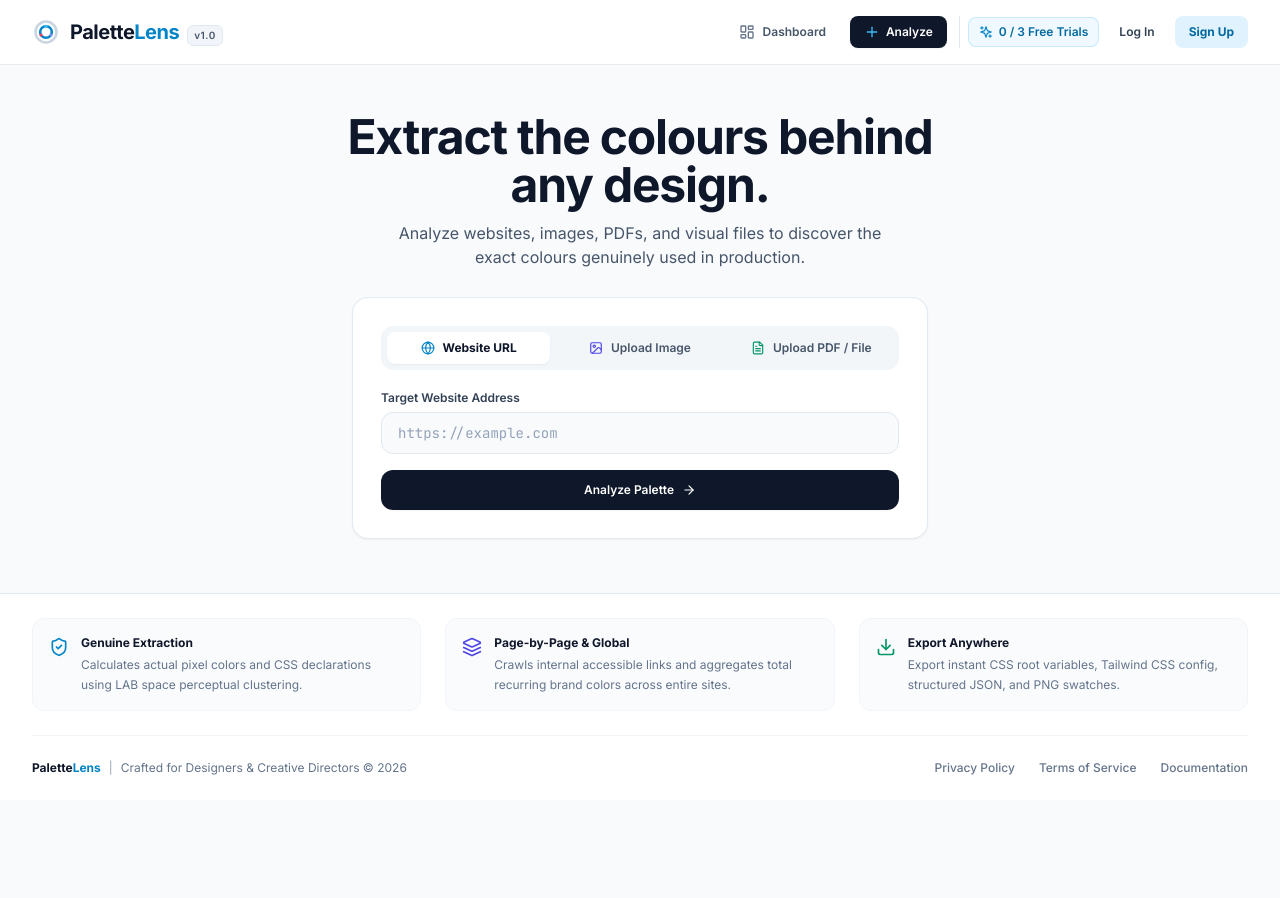
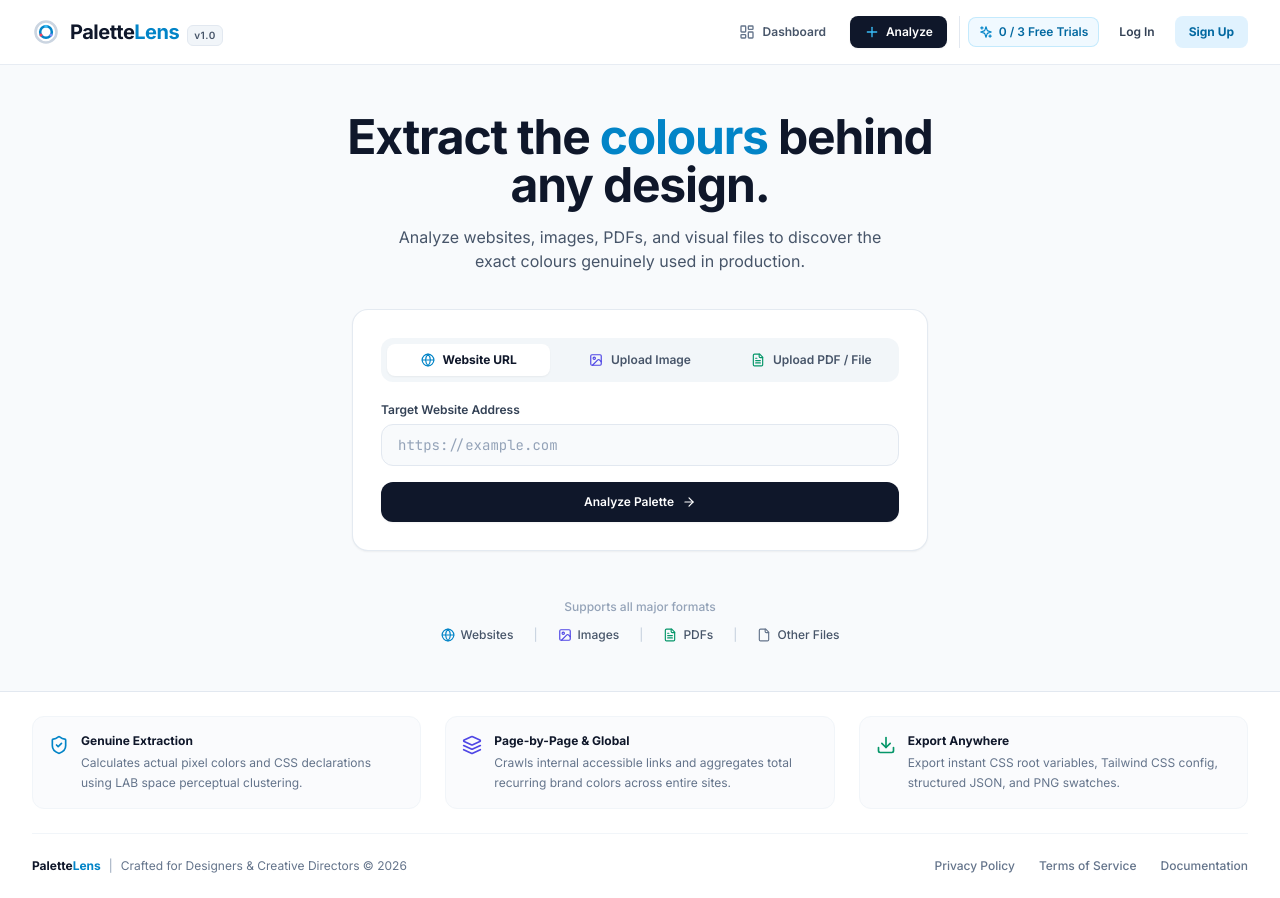
Before and after one commit to Shreya-J-5/PaletteLens, a React (Vite) app in the folder frontend/: page / in a window 1280 px wide. Before the commit the page ends 800 px from the top, so only its background shows below. Built offline with nearby package versions, Linux system fonts and the light colour scheme.

Commit message:
fix: Center hero section vertical layout and refine spacing to match reference composition

```diff
--- a/frontend/src/pages/LandingPage.tsx
+++ b/frontend/src/pages/LandingPage.tsx
@@ -1,6 +1,6 @@
 import React, { useState } from 'react';
 import { useNavigate } from 'react-router-dom';
-import { Globe, Image as ImageIcon, FileText, ArrowRight } from 'lucide-react';
+import { Globe, Image as ImageIcon, FileText, File, ArrowRight } from 'lucide-react';
 import { createWebsiteAnalysis, createFileUploadAnalysis } from '../api/client';
 import { useAuth } from '../context/AuthContext';
 
@@ -50,12 +50,12 @@
   };
 
   return (
-    <div className="w-full max-w-4xl mx-auto py-12 px-4 sm:px-6 lg:px-8 text-center flex flex-col items-center">
+    <div className="flex-1 flex flex-col justify-center items-center w-full max-w-4xl mx-auto px-4 sm:px-6 lg:px-8 py-8 sm:py-12 my-auto text-center">
 
-      {/* Hero Header */}
-      <div className="space-y-3 max-w-2xl mx-auto">
-        <h1 className="text-3xl sm:text-4xl lg:text-5xl font-extrabold text-slate-900 tracking-tight leading-tight">
-          Extract the colours behind any design.
+      {/* 1. Headline & Description Hero Group */}
+      <div className="space-y-4 max-w-2xl mx-auto">
+        <h1 className="text-3xl sm:text-4xl lg:text-5xl font-extrabold text-slate-900 tracking-tight leading-[1.15]">
+          Extract the <span className="text-sky-600">colours</span> behind<br className="hidden sm:inline" /> any design.
         </h1>
 
         <p className="text-sm sm:text-base text-slate-600 max-w-lg mx-auto font-normal leading-relaxed">
@@ -63,8 +63,8 @@
         </p>
       </div>
 
-      {/* Main Input Card */}
-      <div className="mt-7 bg-white border border-slate-200/90 rounded-2xl p-6 sm:p-7 shadow-sm max-w-xl mx-auto w-full space-y-5 text-left">
+      {/* 2. Main Analysis Card */}
+      <div className="mt-8 sm:mt-9 bg-white border border-slate-200/90 rounded-2xl p-6 sm:p-7 shadow-sm max-w-xl mx-auto w-full space-y-5 text-left">
 
         {/* Source Type Selector */}
         <div className="grid grid-cols-3 gap-2 bg-slate-100/90 p-1.5 rounded-xl text-xs font-semibold">
@@ -174,6 +174,34 @@
         </form>
       </div>
 
+      {/* 3. Supporting Content directly beneath Card */}
+      <div className="mt-10 sm:mt-12 space-y-3 text-slate-500">
+        <p className="text-xs font-medium text-slate-400">
+          Supports all major formats
+        </p>
+        <div className="flex flex-wrap items-center justify-center gap-3 sm:gap-5 text-xs font-medium text-slate-600">
+          <div className="flex items-center gap-1.5">
+            <Globe className="w-3.5 h-3.5 text-sky-600" />
+            <span>Websites</span>
+          </div>
+          <span className="text-slate-300">|</span>
+          <div className="flex items-center gap-1.5">
+            <ImageIcon className="w-3.5 h-3.5 text-indigo-600" />
+            <span>Images</span>
+          </div>
+          <span className="text-slate-300">|</span>
+          <div className="flex items-center gap-1.5">
+            <FileText className="w-3.5 h-3.5 text-emerald-600" />
+            <span>PDFs</span>
+          </div>
+          <span className="text-slate-300">|</span>
+          <div className="flex items-center gap-1.5">
+            <File className="w-3.5 h-3.5 text-slate-500" />
+            <span>Other Files</span>
+          </div>
+        </div>
+      </div>
+
     </div>
   );
 };
```
Also changed, not shown: 2 other files (tests, documents, lock files or other folders).
